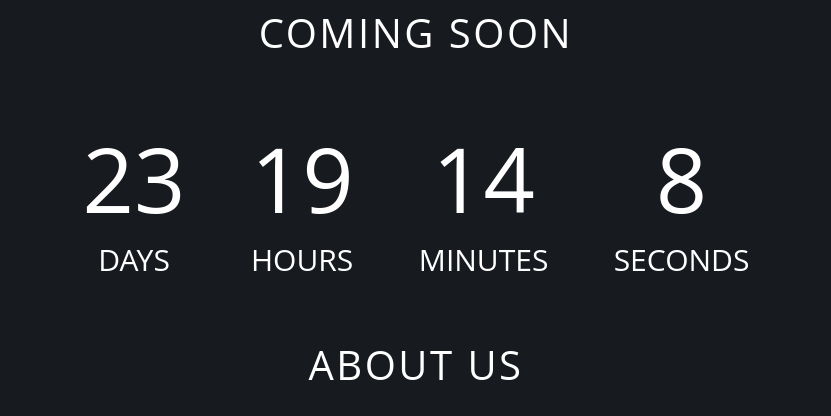
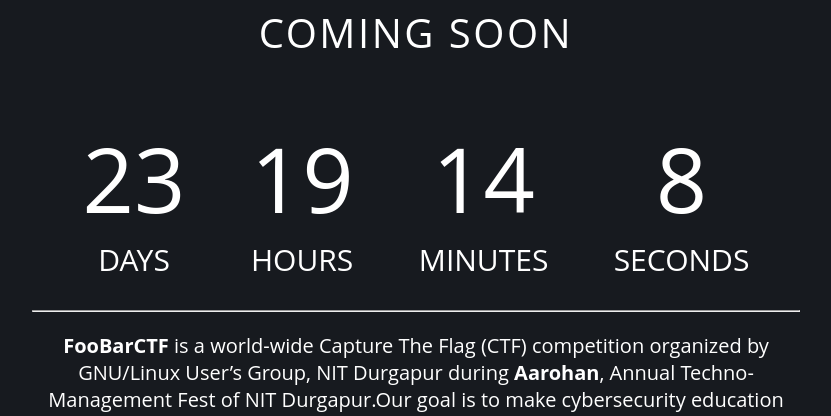
Before and after one commit to CyberCitizen01/minictf-site, a plain HTML site: page index.html in a window 1280 px wide. Shown: the part 511-927 px from the top of the page, without its empty margins (224-1055 px from the left). Drawn offline with Linux system fonts and the light colour scheme.

Commit message:
minor fix

```diff
--- a/index.html
+++ b/index.html
@@ -42,7 +42,7 @@
             </div>
 
             <div class="container">
-                <h1 id="headline">About Us</h1>
+
                 <hr>
                 <p><strong>FooBarCTF</strong> is a world-wide Capture The Flag (CTF) competition organized by GNU/Linux User’s Group, NIT Durgapur during <strong>Aarohan</strong>, Annual Techno-Management Fest of NIT Durgapur.Our goal is to make cybersecurity education accessible and fun. We create hands-on, interactive, and educational capture-the-flag (CTF) events that make it easy to learn new cybersecurity skills.</p>
                 <hr>
```
